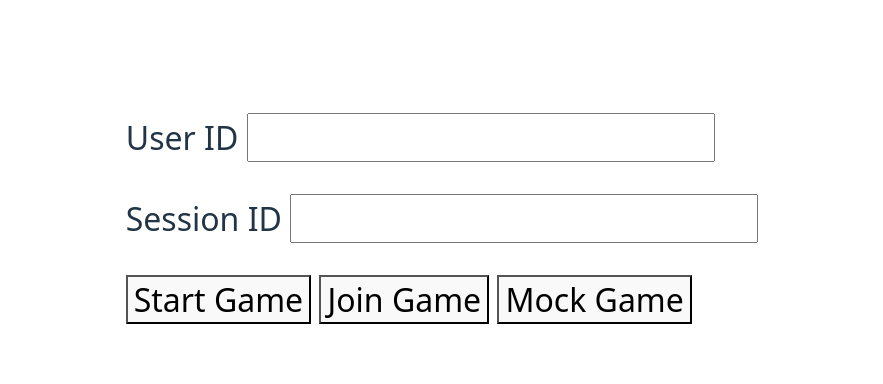
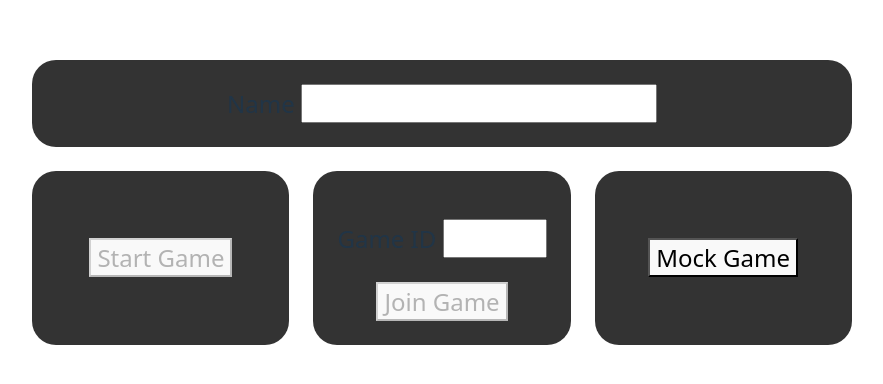
Before and after one commit to ThePotatoArchivist/less-simple-words, a Svelte app: page / in a window 1280 px wide. Shown: the part 198-582 px from the top of the page, without its empty margins (198-1081 px from the left). Built offline with nearby package versions, Linux system fonts and the light colour scheme.

Commit message:
Better main menu

```diff
--- a/src/App.svelte
+++ b/src/App.svelte
@@ -1,49 +1,28 @@
 <script lang="ts">
     import Client from "./Client.svelte";
+    import type { ConnectionType } from "./data";
     import Host from "./Host.svelte";
+    import Menu from "./Menu.svelte";
     import Mock from "./Mock.svelte";
 
     let userId: string = ''
     let partialSessionId: string = ''
-    let connectionType: 'host' | 'client' | 'mock' | undefined = undefined
+    let connectionType: ConnectionType = undefined
 
     $: sessionId = `lsw-${partialSessionId}`
 </script>
 
 <main>
     {#if connectionType === 'host'}
-        <Host {userId} {sessionId} />
+        <Host {userId} {sessionId} {partialSessionId} />
     {:else if connectionType === 'client'}
         <Client {userId} {sessionId} />
     {:else if connectionType === 'mock'}
         <Mock />
     {:else}
-        <div class="menu">
-            <p>
-                <label>
-                    User ID
-                    <input bind:value={userId} />
-                </label>
-            </p>
-
-            <p>
-                <label>
-                    Session ID
-                    <input bind:value={partialSessionId} />
-                </label>
-            </p>
-
-            <button on:click={() => connectionType = 'host'}>Start Game</button>
-            <button on:click={() => connectionType = 'client'}>Join Game</button>
-            {#if import.meta.env.DEV}
-                <button on:click={() => connectionType = 'mock'}>Mock Game</button>
-            {/if}
-        </div>
+        <Menu onStart={data => ({connectionType, userId, partialSessionId} = data)} />
     {/if}
 </main>
 
 <style>
-    .menu {
-        font-size: 2em;
-    }
 </style>
--- a/src/Host.svelte
+++ b/src/Host.svelte
@@ -5,6 +5,7 @@
 
     export let userId: string
     export let sessionId: string
+    export let partialSessionId: string
 
     const {state, connected} = peerHost<GameState>({describer: null, description: '', hasIncomplete: false}, userId, sessionId)
 
@@ -15,12 +16,12 @@
     }
 </script>
 
-<div class="connected">Connected: {$connected}</div>
+<div class="info">Game ID: {partialSessionId} Connected: {$connected}</div>
 
 <Game {userId} bind:state={$state} />
 
 <style>
-    .connected {
+    .info {
         text-align: center;
     }
 </style>
--- /dev/null
+++ b/src/Menu.svelte
@@ -0,0 +1,79 @@
+<script lang="ts">
+    import type { ConnectionType } from "./data";
+    import { randomString } from "./lib/util";
+
+    let userId: string = ''
+    let partialSessionId: string = ''
+
+    export let onStart: ((data: {connectionType: ConnectionType, userId: string, partialSessionId: string}) => void) | undefined
+
+    function start(connectionType: ConnectionType, partialSessionId: string) {
+        onStart?.({connectionType, userId, partialSessionId})
+    }
+
+    $: canHost = !!userId
+    $: canClient = !!userId && partialSessionId.length === 4
+</script>
+
+<div class="menu">
+    <div class="section">
+        <label>
+            Name
+            <input bind:value={userId} />
+        </label>
+    </div>
+
+    <div class="columns">
+
+        <div class="section">
+            <button disabled={!canHost} on:click={() => canHost && start('host', randomString(4))}>Start Game</button>
+        </div>
+
+        <div class="section">
+            <p>
+                <label>
+                    Game ID
+                    <input class="game-id" bind:value={partialSessionId} />
+                </label>
+            </p>
+
+            <button disabled={!canClient} on:click={() => canClient && start('client', partialSessionId)}>Join Game</button>
+        </div>
+
+        {#if import.meta.env.DEV}
+            <div class="section">
+                <button on:click={() => start('mock', '')}>Mock Game</button>
+            </div>
+        {/if}
+
+    </div>
+</div>
+
+<style>
+    .menu {
+        font-size: 1.5em;
+        text-align: center;
+        display: flex;
+        flex-direction: column;
+        gap: 1em;
+    }
+
+    .columns {
+        display: grid;
+        grid-auto-flow: column;
+        grid-auto-columns: 1fr;
+        gap: 1em;
+    }
+
+    .section {
+        display: grid;
+        place-items: center;
+        padding: 1em;
+        background-color: #333;
+        border-radius: 1em;
+    }
+
+    .game-id {
+        width: 4em;
+    }
+</style>
--- a/src/data.ts
+++ b/src/data.ts
@@ -3,3 +3,5 @@ export interface GameState {
     hasIncomplete: boolean
     describer: string | null
 }
+
+export type ConnectionType = 'host' | 'client' | 'mock' | undefined
--- a/src/lib/util.ts
+++ b/src/lib/util.ts
@@ -3,3 +3,9 @@ export function leastPositive(a: number, b: number) {
         ? (b < 0 ? -1 : b)
         : (b < 0 ? a : Math.min(a, b))
 }
+
+const CAPITALS = [...'ABCDEFGHIJKLMNOPQRSTUVWXYZ']
+
+export function randomString(length: number) {
+    return Array.from({ length }, () => CAPITALS[Math.floor(CAPITALS.length * Math.random())]).join('')
+}
```
